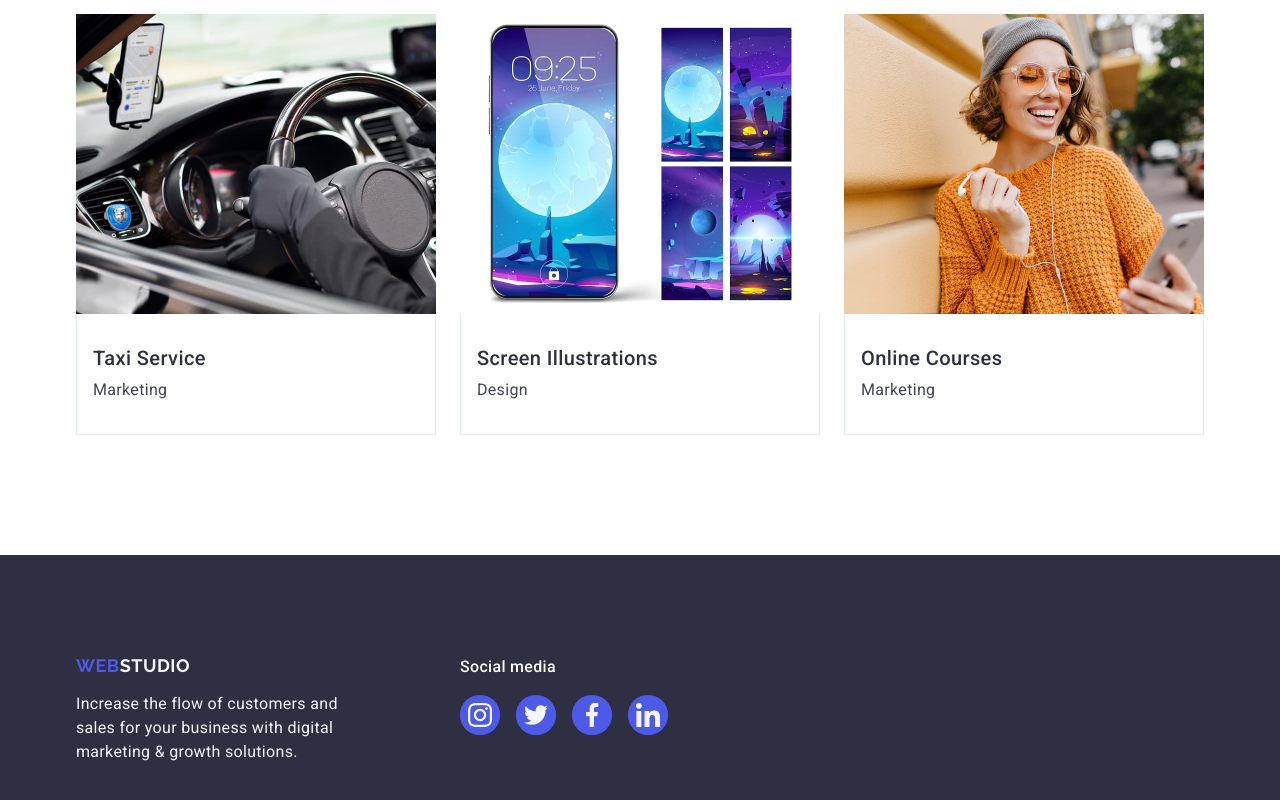
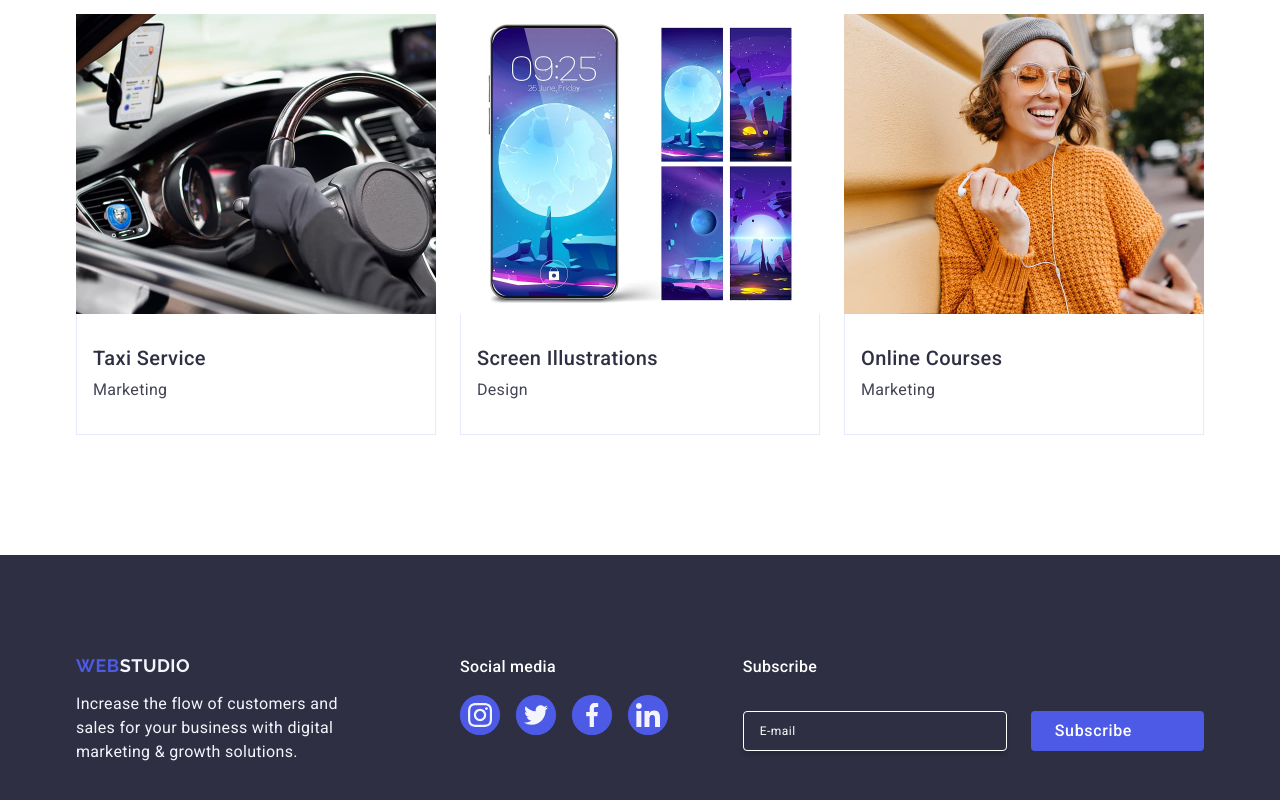
Before and after one commit to TatianaNihretska/goit-markup-hm-05, a plain HTML site: page index.html in a window 1280 px wide. Shown: the part 2604-3404 px from the top of the page. Drawn offline with nearby package versions, Linux system fonts and the light colour scheme.

Commit message:
hm5footer

```diff
--- a/css/styles.css
+++ b/css/styles.css
@@ -496,6 +496,72 @@ font-family: "Raleway", sans-serif;;
  .social-icons{
   fill: #f4f4fd;
  }
+
+.container-subscribe {
+ display: flex;
+ flex-direction: column;
+ gap: 16px;
+ margin-left: auto;
+      }
+    .title-subscribe {
+ font-weight: 500;
+ font-size: 16px;
+ line-height: 1.5;
+ letter-spacing: 0.02em;
+ color: #fff;
+ margin-bottom: 16px;
+}
+.subscribe-form {
+display:flex;
+gap: 24px;
+
+}
+.footer-input {
+    width: 264px;
+    height: 40px;
+    padding-left: 16px;
+    border: 1px solid #fff;
+    border-radius: 4px;
+    background-color: transparent;
+    color: #fff;
+    box-shadow: 0 4px 4px rgba(0, 0, 0, 0.15);
+    font-size: 12px;
+    line-height: 2;
+    letter-spacing: 0.04em;
+}
+
+.footer-input::placeholder {
+  color: #ffffff;
+}
+
+.button-fly-sub {
+  background-color: #4d5ae5;
+  display: flex;
+  justify-content: center;
+  align-items: center;
+  gap: 8px;
+  height: 40px;
+  min-width: 165px;
+  color: #ffffff;
+  border: none;
+  border-radius: 4px;
+  padding: 0 24px;
+  cursor: pointer;
+  font-family: "Roboto", sans-serif;
+  font-size: 16px;
+  font-weight: 500;
+  line-height: 1.5;
+  letter-spacing: 0.04em;
+}
+.subscribe-icon {
+ width: 24px;
+ height: 24px;
+ fill: #f4f4fd;
+margin-left: 16px;
+}
+
+
+
  .backdrop {
    position: fixed;
    top: 0;
@@ -634,6 +700,9 @@ font-weight: 400;
   .form-field-comment{
     margin-bottom: 16px;
   }
+  .form-field-policy{
+    margin-bottom: 24px;
+  }
 
   .comment-textarea{
     border: 1px solid rgba(46, 47, 66, 0.4);
@@ -648,6 +717,7 @@ font-weight: 400;
       line-height: 1.17;
       letter-spacing: 0.04em;
       color: rgba(46, 47, 66, 0.4);
+      font-size: 12px;
   }
     .comment-textarea::placeholder{
       font-family: "Roboto",sans-serif;
@@ -679,9 +749,6 @@ font-weight: 400;
       justify-content:center;
       fill: transparent;
       margin-right: 8px;
-    }
-    .chek-icon{
-
     }
 
 
@@ -715,5 +782,4 @@ font-weight: 400;
  min-width: 169px;
  border: none;
  transition: background-color 250ms cubic-bezier(0.4, 0, 0.2, 1);
-
 }
--- a/index.html
+++ b/index.html
@@ -450,6 +450,20 @@
             </li>
           </ul>
         </div>
+        <div class="container-subscribe">
+          <p class="title-subscribe">Subscribe</p>
+          <form class="subscribe-form">
+            <label class="subscribe-email">
+              <input class="footer-input" type="email" name="user-email" placeholder="E-mail" />
+            </label>
+            <button class="button-fly-sub" type="submit">
+              Subscribe
+              <svg class="subscribe-icon" width="24" height="24">
+                <use href="./images/icons.svg#icon-fly"></use>
+              </svg>
+            </button>
+          </form>
+        </div>
       </div>
     </footer>
     <div class="backdrop" data-modal>
@@ -499,7 +513,7 @@
             <textarea class="comment-textarea" name="user-comment" id="user-comment" placeholder="Text input"></textarea>
 
           </div>
-          <div class="form-field-wrapper">
+          <div class="form-field-wrapper form-field-policy">
             <input class="policy-checkbox visually-hidden" type="checkbox" id="user-privacy" name="user-privacy" value="true">
             <label  for="user-privacy" class="policy-label">
               <span class="custom-checkbox">
```
Lines whose indentation alone changed are shown as unchanged.
